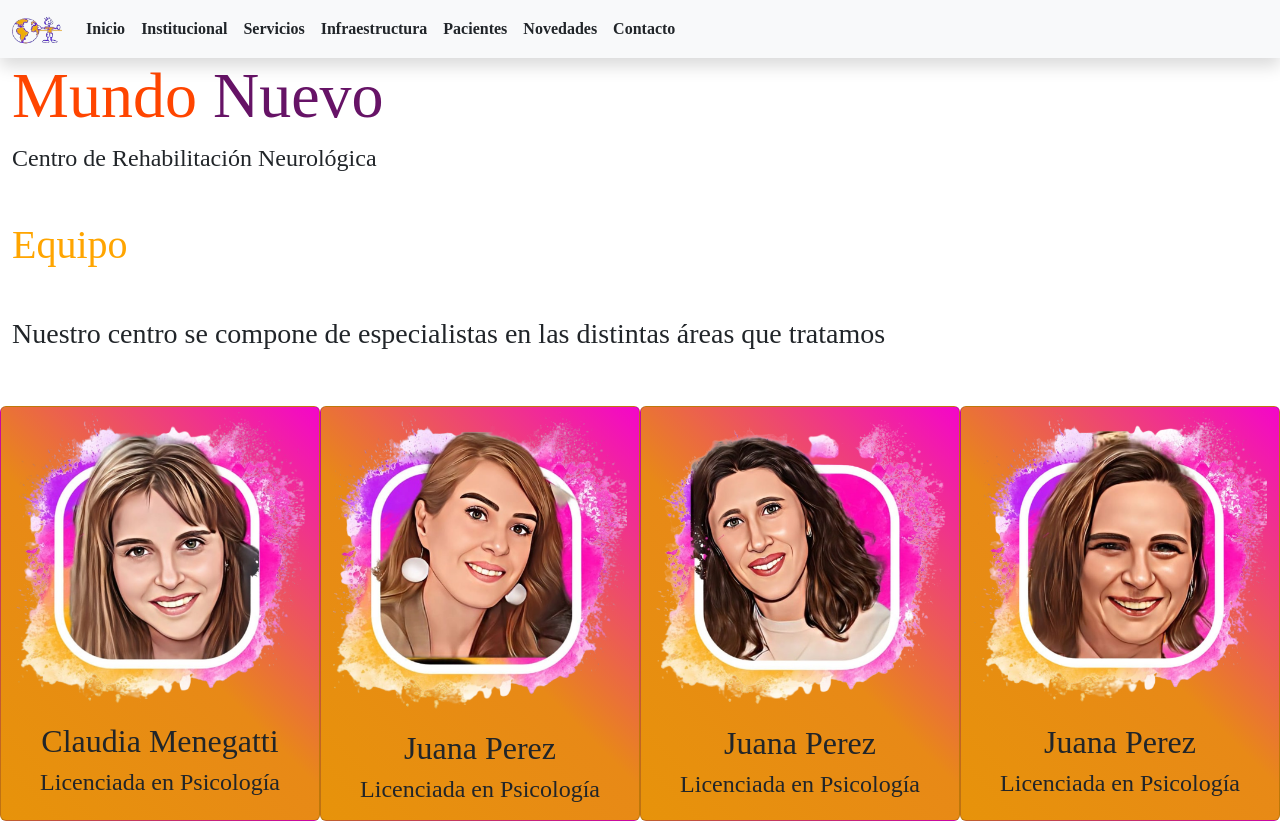
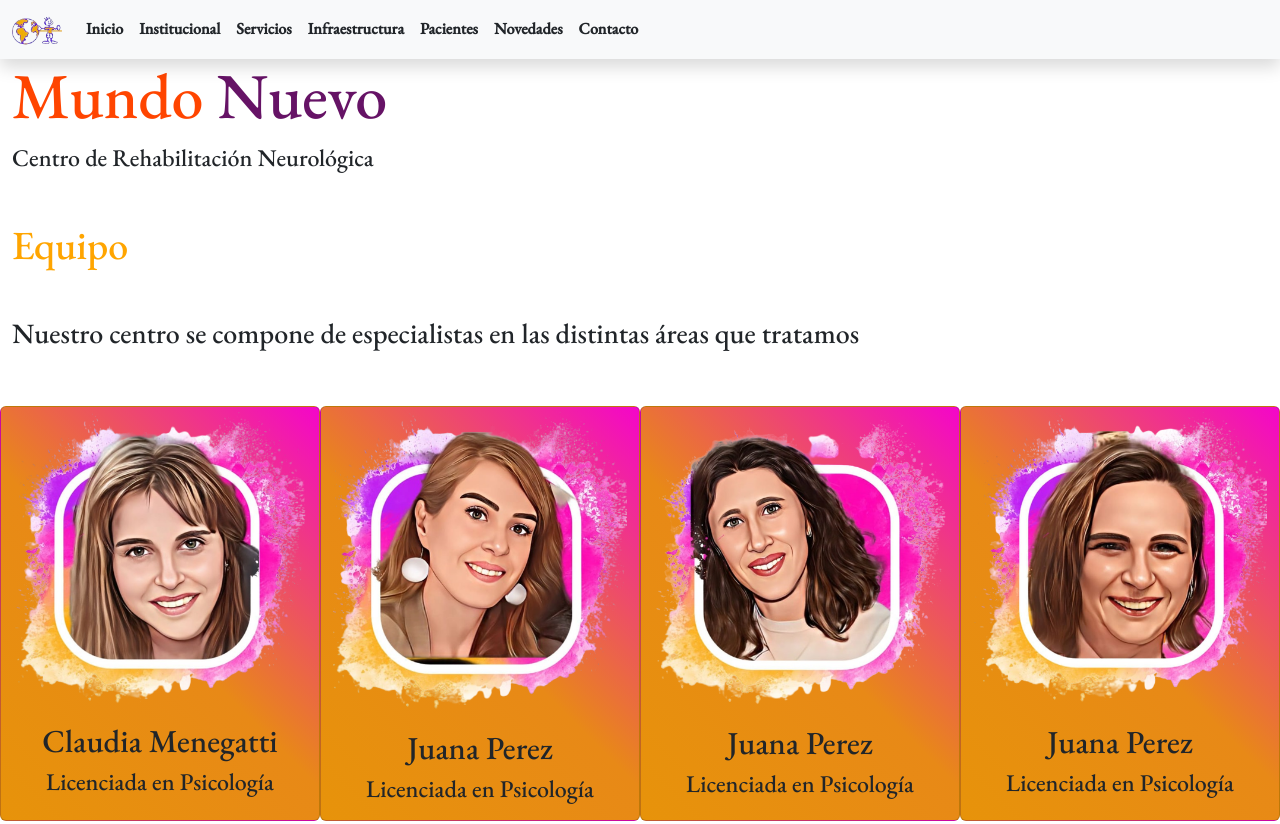
Before and after one commit to DiegoDelgado82/webMundoNuevoResponsive, a plain HTML site: page pages/equipo.html in a window 1280 px wide. Shown: the top 824 px of the page. Drawn offline with nearby package versions, Linux system fonts and the light colour scheme.

Commit message:
actualizando fuente

```diff
--- a/pages/equipo.html
+++ b/pages/equipo.html
@@ -12,12 +12,11 @@
       content="rehabilitacion, neurologica, centro integral, neurología, centro estudio "
     />
 
-    <link rel="preconnect" href="https://fonts.googleapis.com" />
-    <link rel="preconnect" href="https://fonts.gstatic.com" crossorigin />
-    <link
-      href="https://fonts.googleapis.com/css2?family=Rubik:ital,wght@0,300;0,400;0,500;0,600;0,700;0,800;0,900;1,300;1,400;1,500;1,600;1,700;1,800;1,900&display=swap"
-      rel="stylesheet"
-    />
+    <link rel="preconnect" href="https://fonts.googleapis.com">
+    <link rel="preconnect" href="https://fonts.gstatic.com" crossorigin>
+    <link href="https://fonts.googleapis.com/css2?family=Rubik:ital,wght@0,300;0,400;0,500;0,600;0,700;0,800;0,900;1,300;1,400;1,500;1,600;1,700;1,800;1,900&display=swap" rel="stylesheet">
+    <link href="https://fonts.googleapis.com/css2?family=EB+Garamond:wght@500&display=swap" rel="stylesheet">
+
 
     <link
       rel="stylesheet"
```
